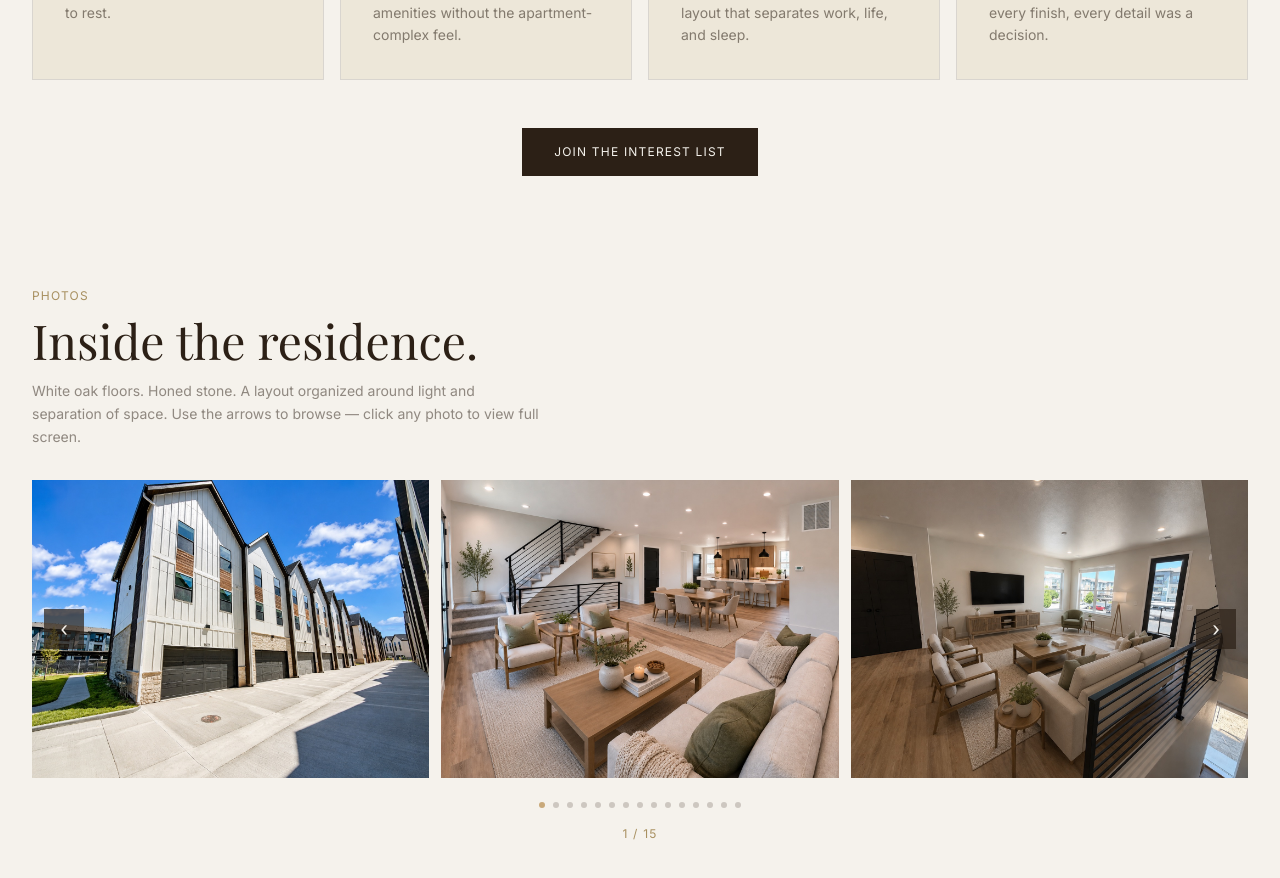
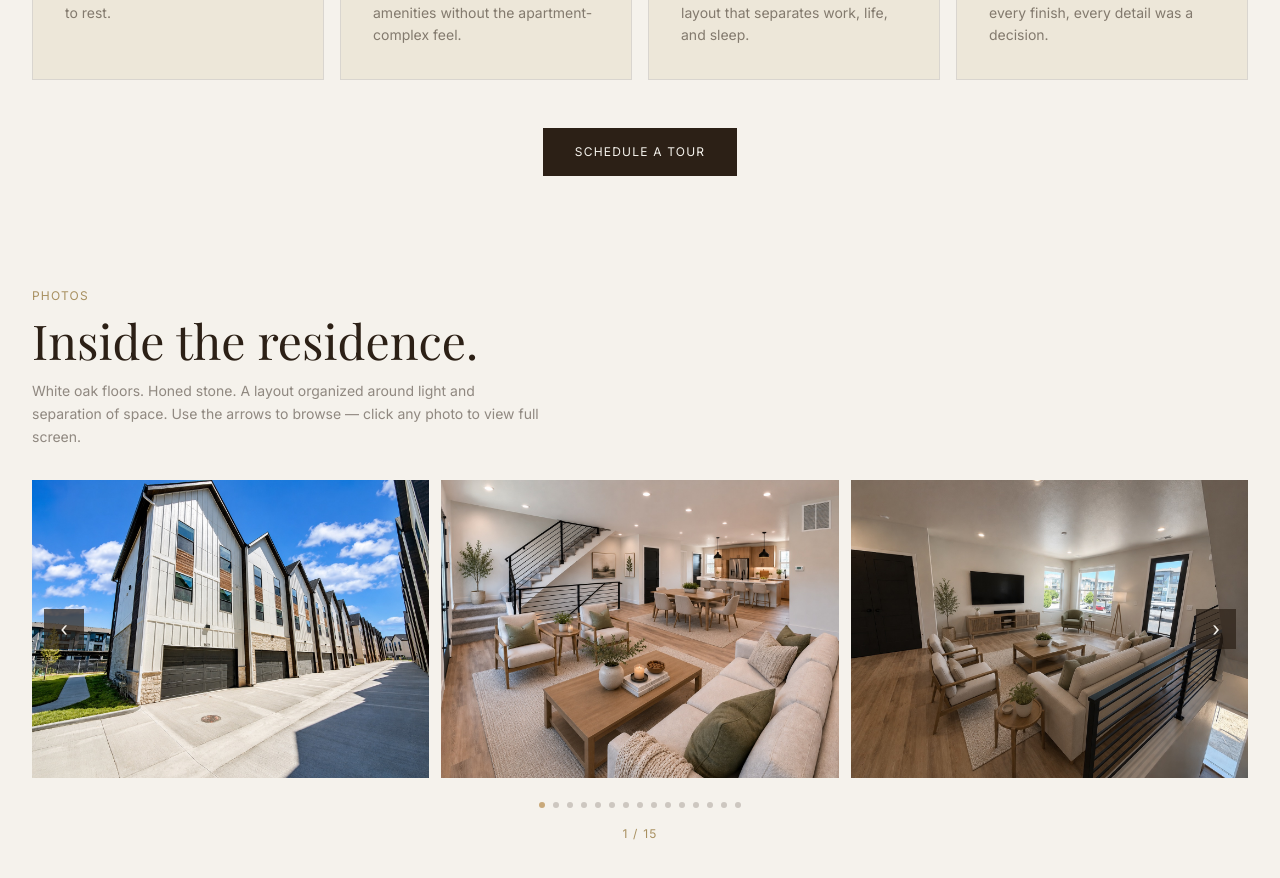
Before and after one commit to Waaberg/row-townhomes, a Next.js app: page / in a window 1280 px wide. Shown: the part 1320-2198 px from the top of the page. Built offline with nearby package versions, Linux system fonts and the light colour scheme; a web font is replaced by a local one.

Commit message:
Replace interest list with Schedule a Tour

```diff
--- a/app/page.tsx
+++ b/app/page.tsx
@@ -464,7 +464,7 @@ export default function Home() {
           </div>
           <div className="reveal mt-12 text-center">
             <a href="#contact" className="inline-block bg-brown text-off-white font-sans text-xs tracking-widest uppercase px-8 py-4 hover:bg-brown-mid transition-colors">
-              Join the Interest List
+              Schedule a Tour
             </a>
           </div>
         </div>
```
